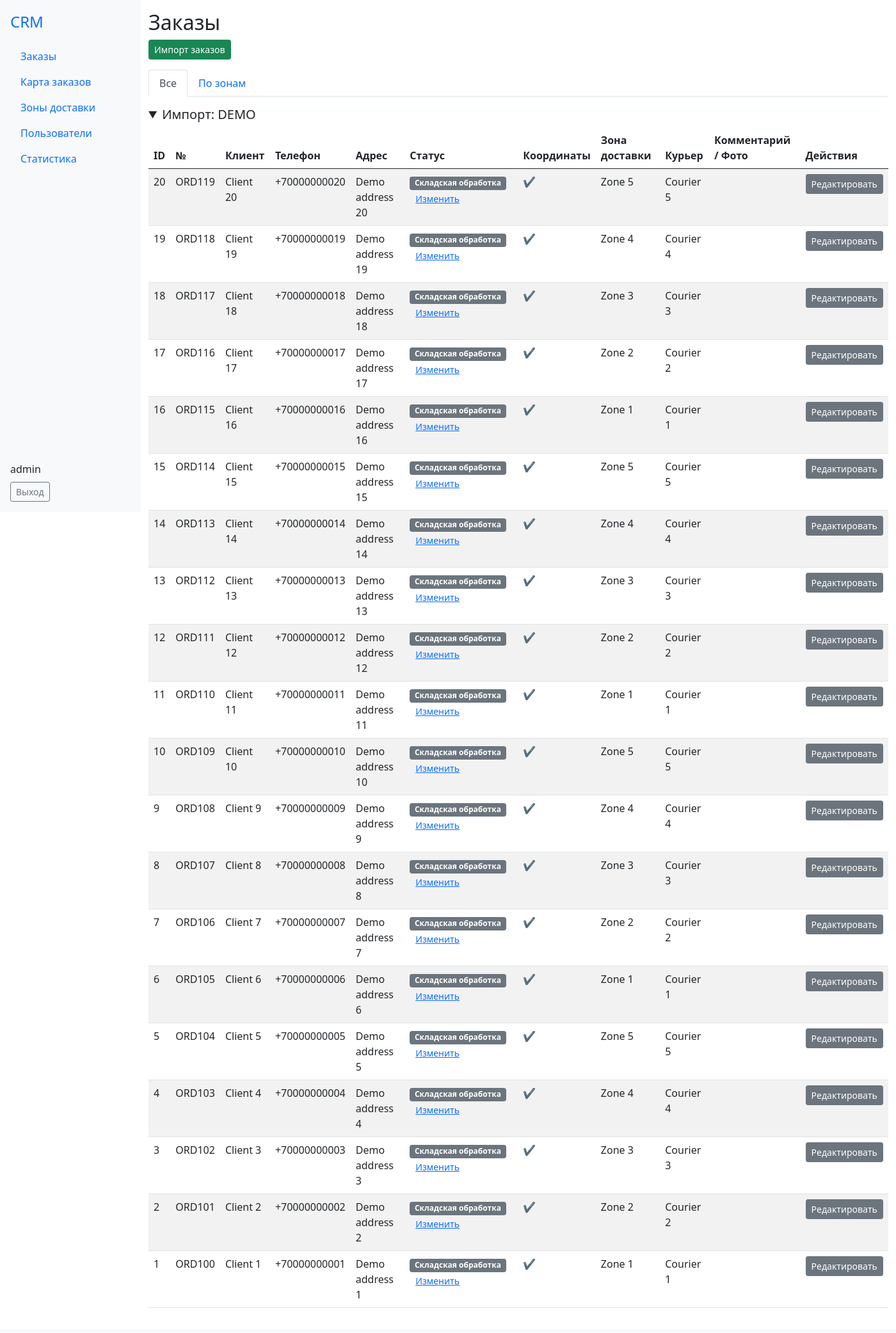
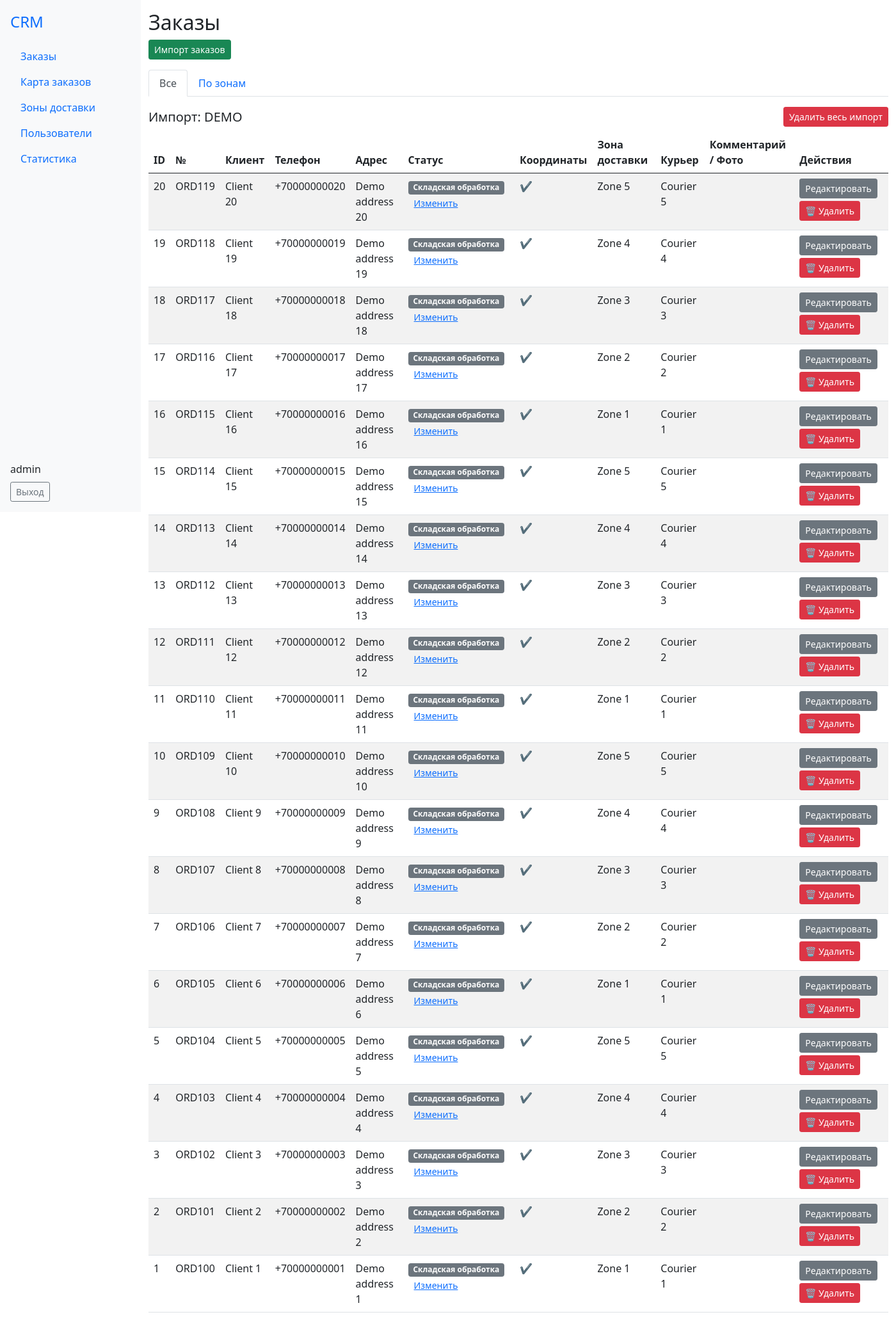
Before and after one commit to anosenkoalex/Dilivery, a Flask app: page /orders in a window 1400 px wide. Shown: the whole page at 64% size. Before the commit the page ends 2044 px from the top, so only its background shows below. Run offline with Flask 3, Linux system fonts and the light colour scheme; a user stored in the database is signed in; data comes from the database, SQL or seed files in the repository.

Commit message:
Add admin order deletion

```diff
--- a/app.py
+++ b/app.py
@@ -306,6 +306,29 @@ def add_comment_photo(order_id):
         order.comment = comment
     db.session.commit()
     flash('Комментарий сохранен', 'success')
+    return redirect(url_for('orders'))
+
+
+@app.route('/orders/<int:order_id>/delete', methods=['POST'])
+@admin_required
+def delete_order(order_id):
+    """Delete a single order."""
+    order = Order.query.get_or_404(order_id)
+    db.session.delete(order)
+    db.session.commit()
+    flash('Заказ удалён', 'success')
+    return redirect(url_for('orders'))
+
+
+@app.route('/orders/delete_batch', methods=['POST'])
+@admin_required
+def delete_batch():
+    """Delete all orders imported in the given batch."""
+    batch = request.form.get('batch')
+    if batch:
+        Order.query.filter_by(import_batch=batch).delete()
+        db.session.commit()
+        flash(f"Импорт '{batch}' удалён", 'success')
     return redirect(url_for('orders'))
 
 
--- a/templates/orders.html
+++ b/templates/orders.html
@@ -21,7 +21,15 @@
   <div class="tab-pane fade show active" id="tabAll">
     {% for batch, lst in orders_by_batch.items() %}
     <details class="mb-3" {% if loop.first %}open{% endif %}>
-      <summary class="h5">Импорт: {{ batch }}</summary>
+      <summary class="h5 d-flex justify-content-between align-items-center">
+        <span>Импорт: {{ batch }}</span>
+        {% if current_user.role == 'admin' %}
+        <form method="post" action="{{ url_for('delete_batch') }}" class="ms-2 d-inline" onsubmit="return confirm('Удалить весь импорт?');">
+          <input type="hidden" name="batch" value="{{ batch }}">
+          <button type="submit" class="btn btn-sm btn-danger">Удалить весь импорт</button>
+        </form>
+        {% endif %}
+      </summary>
       <div class="table-responsive mt-2">
         <table class="table table-striped">
           <thead>
@@ -90,9 +98,14 @@
                       <div class="mb-3"><label class="form-label">Заметка</label><textarea class="form-control" name="note">{{ o.note or '' }}</textarea></div>
                       <div class="mb-3"><label class="form-label">Курьер</label><select class="form-select" name="courier_id"><option value="">Авто</option>{% for c in couriers %}<option value="{{ c.id }}" {% if o.courier_id==c.id %}selected{% endif %}>{{ c.name }}</option>{% endfor %}</select></div>
                     </div>
-                    <div class="modal-footer"><button type="button" class="btn btn-secondary" data-bs-dismiss="modal">Отмена</button><button type="submit" class="btn btn-primary">Сохранить</button></div>
+                <div class="modal-footer"><button type="button" class="btn btn-secondary" data-bs-dismiss="modal">Отмена</button><button type="submit" class="btn btn-primary">Сохранить</button></div>
                   </form></div></div>
                 </div>
+                {% if current_user.role == 'admin' %}
+                <form method="post" action="{{ url_for('delete_order', order_id=o.id) }}" class="d-inline" onsubmit="return confirm('Удалить заказ?');">
+                  <button type="submit" class="btn btn-sm btn-danger mt-1">🗑 Удалить</button>
+                </form>
+                {% endif %}
               </td>
             </tr>
             {% endfor %}
@@ -134,7 +147,13 @@
                 <td class="zone-cell">{{ o.zone or 'Не определена' }}</td>
                 <td>{{ o.courier.name if o.courier else '—' }}</td>
                 <td>{% if o.comment %}<div>{{ o.comment }}</div>{% endif %}{% if o.photo_filename %}<a href="{{ url_for('static', filename='uploads/' + o.photo_filename) }}" target="_blank">Фото</a>{% endif %}</td>
-                <td></td>
+                <td>
+                  {% if current_user.role == 'admin' %}
+                  <form method="post" action="{{ url_for('delete_order', order_id=o.id) }}" class="d-inline" onsubmit="return confirm('Удалить заказ?');">
+                    <button type="submit" class="btn btn-sm btn-danger">🗑 Удалить</button>
+                  </form>
+                  {% endif %}
+                </td>
               </tr>
               {% endfor %}
             </tbody>
```
